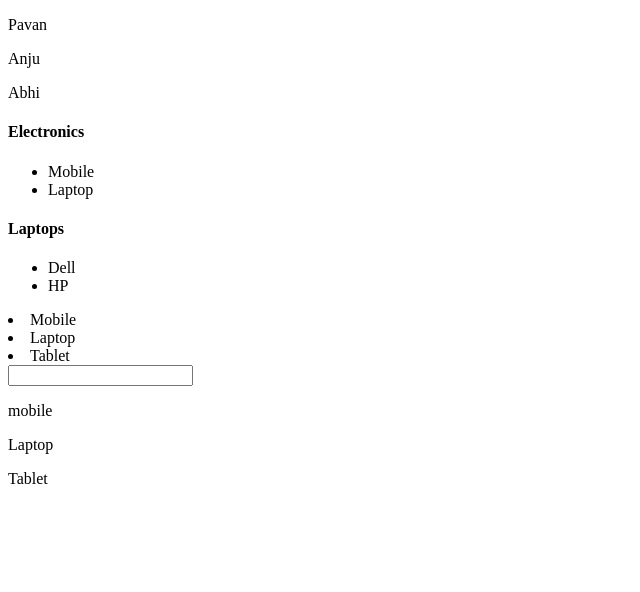
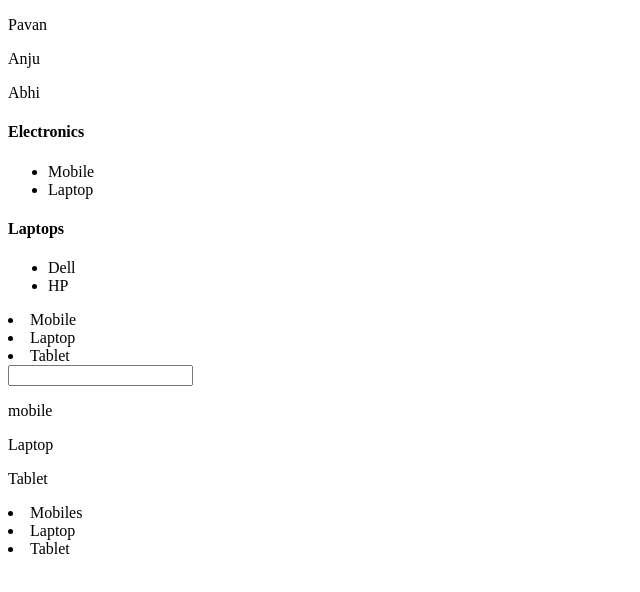
Before and after one commit to pavanraj8943/React-Practice-Problems, a React (Vite) app in the folder 31-40/: page / in a window 1280 px wide. Shown: the top 592 px of the page, without its empty margins (0-640 px from the left). Built offline with nearby package versions, Linux system fonts and the light colour scheme.

Commit message:
SortListDynamically added

```diff
--- a/31-40/src/App.jsx
+++ b/31-40/src/App.jsx
@@ -3,6 +3,7 @@ import ListRenderingUniqueKey from './Componetes/ListRenderingUniqueKey'
 import NestedList from './Componetes/NestedList'
 import ConditionalListRendering from './Componetes/ConditionalListRendering'
 import FilterListDynamically from './Componetes/FilterListDynamically'
+import SortListDynamically from './Componetes/SortListDynamically'
 
 const App = () => {
   return (
@@ -11,6 +12,7 @@ const App = () => {
       <NestedList />
       <ConditionalListRendering />
       <FilterListDynamically />
+      <SortListDynamically />
     </div>
   )
 }
--- /dev/null
+++ b/31-40/src/Componetes/SortListDynamically.jsx
@@ -0,0 +1,14 @@
+import React from 'react'
+
+const SortListDynamically = () => {
+    const items =["Mobiles","Laptop", "Tablet"]
+
+  return (
+    <div>
+      {items.sort((a, b) => a-b)
+      .map((item, i) => <li key={i}>{item}</li>)}
+    </div>
+  )
+}
+
+export default SortListDynamically
```
